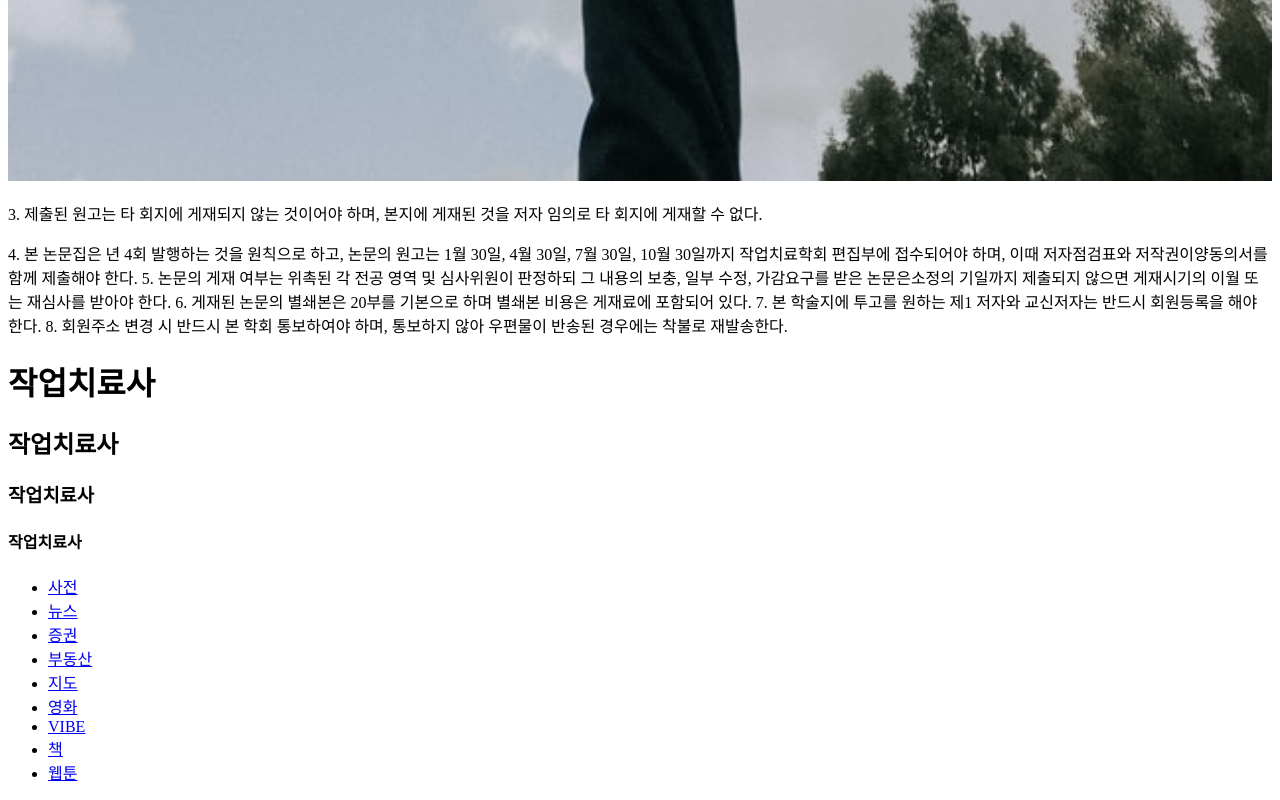
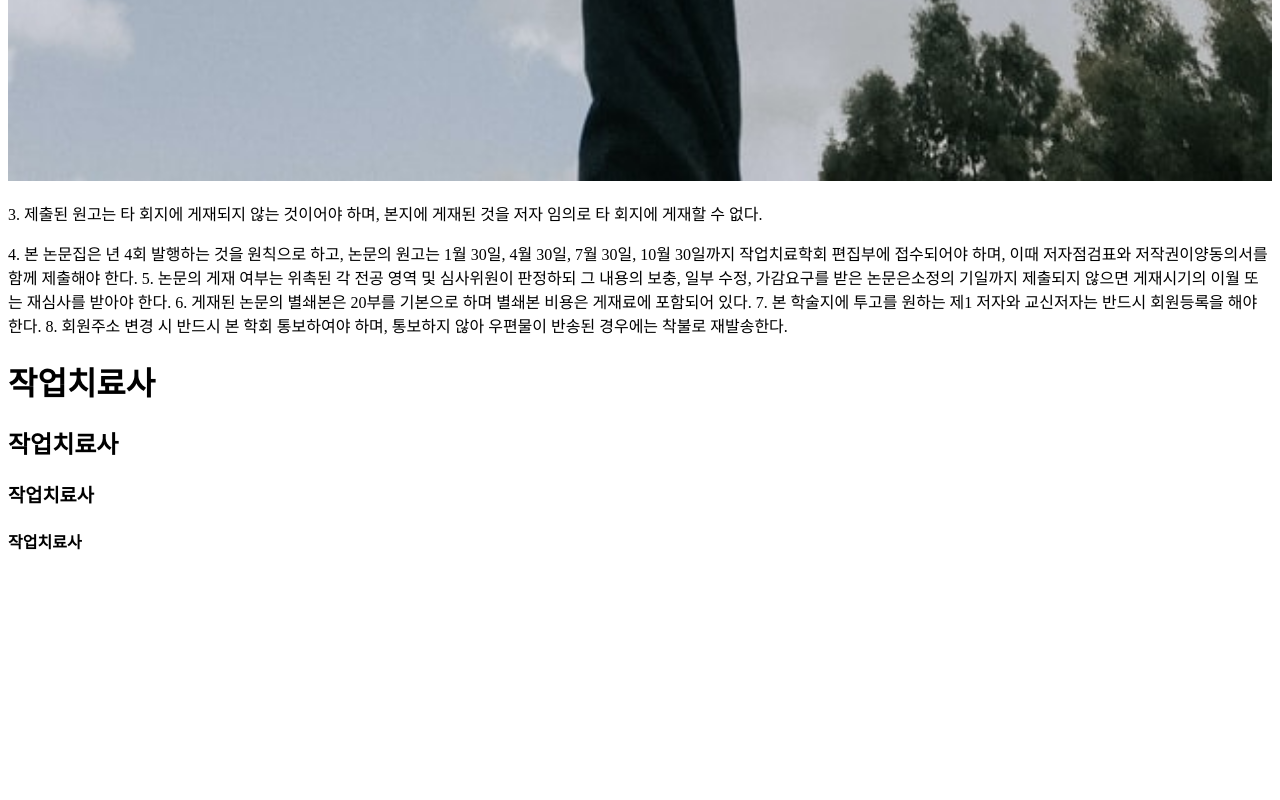
Before and after one commit to jangkuk3/OT1, a plain HTML site: page index.html in a window 1280 px wide. Shown: the part 1878-2678 px from the top of the page. After the commit the page ends 2452 px from the top, so only its background shows below. Drawn offline with Linux system fonts and the light colour scheme; a script that the page names is missing.

Commit message:
Add files via upload

```diff
--- a/index.html
+++ b/index.html
@@ -52,7 +52,6 @@
 
 
 
-
 <h1>작업치료사</h1>
 <h2>작업치료사</h2>
 <h3>작업치료사</h3>
@@ -63,18 +62,24 @@
 </body>
 
 
-
-<ul
-class="list_nav NM_FAVORITE_LIST"
->
-<li class="nav_item"><a href="https://dict.naver.com/" class="nav" data-clk="svc.dic">사전</a></li>
-<li class="nav_item"><a href="https://news.naver.com/" class="nav" data-clk="svc.news">뉴스</a></li>
-<li class="nav_item"><a href="https://finance.naver.com/" class="nav" data-clk="svc.stock">증권</a></li>
-<li class="nav_item"><a href="https://land.naver.com/" class="nav" data-clk="svc.land">부동산</a></li>
-<li class="nav_item"><a href="https://map.naver.com/" class="nav" data-clk="svc.map">지도</a></li>
-<li class="nav_item"><a href="https://movie.naver.com/" class="nav" data-clk="svc.movie">영화</a></li>
-<li class="nav_item"><a href="https://vibe.naver.com/" class="nav" data-clk="svc.vibe">VIBE</a>
-<li class="nav_item"><a href="https://book.naver.com/" class="nav" data-clk="svc.book">책</a></li>
-<li class="nav_item"><a href="https://comic.naver.com/" class="nav" data-clk="svc.webtoon">웹툰</a></li>
-
-</ul>
+<p>
+<div id="disqus_thread"></div>
+<script>
+    /**
+    *  RECOMMENDED CONFIGURATION VARIABLES: EDIT AND UNCOMMENT THE SECTION BELOW TO INSERT DYNAMIC VALUES FROM YOUR PLATFORM OR CMS.
+    *  LEARN WHY DEFINING THESE VARIABLES IS IMPORTANT: https://disqus.com/admin/universalcode/#configuration-variables    */
+    /*
+    var disqus_config = function () {
+    this.page.url = PAGE_URL;  // Replace PAGE_URL with your page's canonical URL variable
+    this.page.identifier = PAGE_IDENTIFIER; // Replace PAGE_IDENTIFIER with your page's unique identifier variable
+    };
+    */
+    (function() { // DON'T EDIT BELOW THIS LINE
+    var d = document, s = d.createElement('script');
+    s.src = 'https://web1-vb8ksxixgu.disqus.com/embed.js';
+    s.setAttribute('data-timestamp', +new Date());
+    (d.head || d.body).appendChild(s);
+    })();
+</script>
+<noscript>Please enable JavaScript to view the <a href="https://disqus.com/?ref_noscript">comments powered by Disqus.</a></noscript>
+</p>
```
